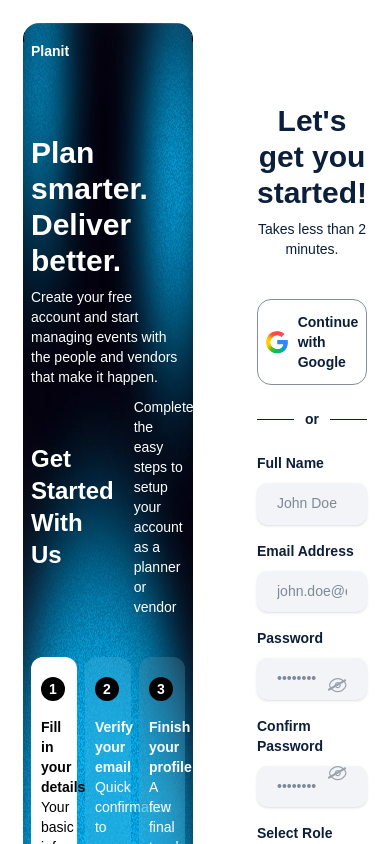
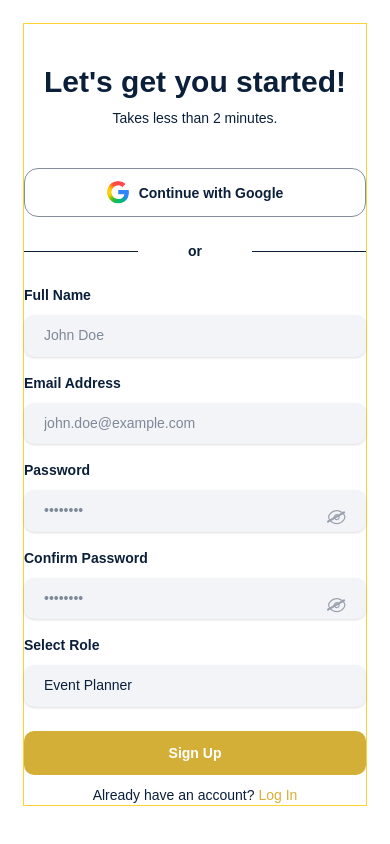
Before and after one commit to Planit-co/planit-web, a React (Vite) app in the folder planit/: page / in a window 390 px wide. Shown: the top 844 px of the page. Built offline with nearby package versions, Linux system fonts and the light colour scheme.

Commit message:
worked on the mobile view of the signup and signin page

```diff
--- a/planit/src/Pages/auth/DesktopHero.jsx
+++ b/planit/src/Pages/auth/DesktopHero.jsx
@@ -2,7 +2,7 @@ import "./DesktopHero.css";
 
 const DesktopHero = ({ addedClassName = "" }) => {
   return (
-    <div className="hero w-3/5 lg:w-1/2  text-white flex flex-col justify-between mr-16 md:mr-20 lg:mr-24 px-2 py-4 sm:px-2.5 sm:py-5 lg:px-7 lg:pt-14 lg:pb-8 xl:pb-12 rounded-2xl lg:rounded-4xl">
+    <div className="hero hidden w-3/5 lg:w-1/2  text-white md:flex flex-col justify-between px-2 py-4 sm:px-2.5 sm:py-5 lg:px-7 lg:pt-14 lg:pb-8 xl:pb-12 rounded-3xl lg:rounded-4xl">
       <div className={`heading ${addedClassName} `}>
         <span className="font-black text-sm">Planit</span>
         <div className="mt-18 xl:mt-32">
@@ -24,7 +24,7 @@ const DesktopHero = ({ addedClassName = "" }) => {
             Complete the easy steps to setup your account as a planner or vendor
           </p>
         </div>
-        <div className="gap-2 text-sm grid grid-cols-3">
+        <div className="gap-2 text-sm grid grid-cols-2 lg:grid-cols-3">
           <div className="card rounded-xl xl:rounded-2xl px-2.5 py-5 xl:px-4.5 xl:py-8 bg-white text-black">
             <h3 className="rounded-full bg-black w-6 h-6 flex items-center justify-center text-white mb-4 font-semibold">
               1
--- a/planit/src/Pages/auth/SignInPage.jsx
+++ b/planit/src/Pages/auth/SignInPage.jsx
@@ -14,10 +14,10 @@ const SignInPage = () => {
 
   return (
     <>
-      <div className="signup-container flex items-center 2xl:justify-center">
-        <DesktopHero addedClassName = {"mb-40"} />
+      <div className="signup-container flex items-center 2xl:justify-center justify-center md:gap-5 lg:gap-24 ">
+        <DesktopHero addedClassName={"mb-40"} />
 
-        <div className="form-container flex flex-col w-1/3">
+        <div className="form-container flex flex-col w-full sm:w-3/5 md:w-1/3">
           <h2 className="text-3xl xl:text-4xl font-bold mb-2 text-center">
             Welcome Back!
           </h2>
@@ -71,10 +71,12 @@ const SignInPage = () => {
             </div>
             <div className="mb-16 flex justify-between items-center font-medium xl:font-semibold">
               <div className="flex items-center">
-                <input type="checkbox" id="remember" className="mr-1 cursor-pointer" />
-                <label htmlFor="remember">
-                  Remember me
-                </label>
+                <input
+                  type="checkbox"
+                  id="remember"
+                  className="mr-1 cursor-pointer"
+                />
+                <label htmlFor="remember">Remember me</label>
               </div>
               <Link to="/forgot-password" className="forgot-link">
                 Forgot Password?
--- a/planit/src/Pages/auth/SignupPage.css
+++ b/planit/src/Pages/auth/SignupPage.css
@@ -2,8 +2,9 @@
   padding: 1.4375rem;
 }
 
-.form-container {
-  max-width: 480px;
+.signup-container .form-container {
+  max-width: 400px;
+  color: #0b1f3a;
 }
 
 .continue-with-google {
@@ -17,10 +18,6 @@
   border-color: #d4af37;
   transform: scale(1.05);
   cursor: pointer;
-}
-
-.form-container {
-  color: #0b1f3a;
 }
 
 .signup-form input,
--- a/planit/src/Pages/auth/SignupPage.jsx
+++ b/planit/src/Pages/auth/SignupPage.jsx
@@ -19,12 +19,12 @@ const SignupPage = () => {
   };
 
   return (
-    <div className="signup-container flex items-stretch 2xl:justify-center">
+    <div className="signup-container flex items-stretch 2xl:justify-center justify-center md:gap-5 lg:gap-24 ">
       <DesktopHero />
 
       {/* Signup Form */}
-      <div className="form-container flex flex-col w-1/3">
-        <h2 className="text-3xl xl:text-4xl font-bold mb-2 text-center mt-20 xl:mt-25">
+      <div className="form-container flex flex-col w-full sm:w-3/5 md:w-1/3 border border-amber-300">
+        <h2 className="text-3xl xl:text-4xl font-bold mb-2 text-center mt-10 md:mt-20 xl:mt-25">
           Let's get you started!
         </h2>
         <p className="text-sm font-medium mb-10 xl:mb-14 text-center">
@@ -33,7 +33,9 @@ const SignupPage = () => {
         <form className="signup-form xl:px-3 xl:py-4 text-sm xl:text-base">
           <div className="continue-with-google mb-6 xl:mb-8 p-3 flex justify-center items-center gap-2.5">
             <img src={GoogleIcon} alt="Google Icon" />
-            <p className="font-semibold text-sm poppins-semibold">Continue with Google</p>
+            <p className="font-semibold text-sm poppins-semibold">
+              Continue with Google
+            </p>
           </div>
 
           <div className="flex items-center justify-between mb-6 xl:mb-8">
```
Also changed, not shown: planit/src/Pages/auth/DesktopHero.css (line endings or trailing spaces).
